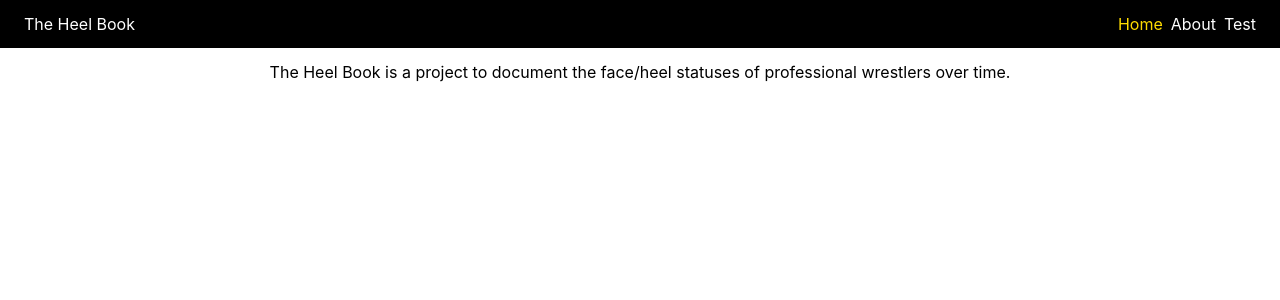
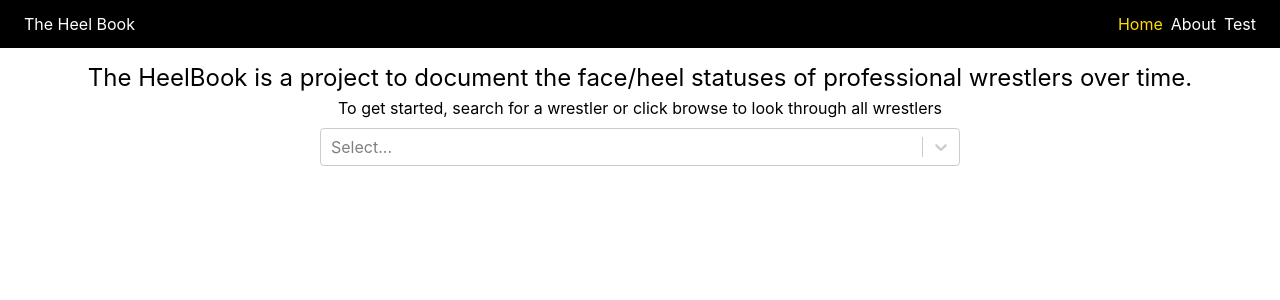
Before and after one commit to ShetlandJ/heel-turn, a React (Create React App) app: page / in a window 1280 px wide. Shown: the top 300 px of the page. Built offline with nearby package versions, Linux system fonts and the light colour scheme.

Commit message:
Getting the search bar in place

```diff
--- a/package.json
+++ b/package.json
@@ -16,6 +16,7 @@
     "react-dom": "^17.0.1",
     "react-router-dom": "^5.2.0",
     "react-scripts": "4.0.0",
+    "react-select": "^3.1.0",
     "tailwindcss": "^1.9.6",
     "web-vitals": "^0.2.4"
   },
--- /dev/null
+++ b/src/components/SearchBar.js
@@ -0,0 +1,14 @@
+import React from 'react';
+import Select from 'react-select';
+
+const options = [
+  { value: 'seth-rollins', label: 'Seth Rollins' },
+  { value: 'roman-reigns', label: 'Roman Reigns' },
+  { value: 'the-rock', label: 'The Rock' },
+];
+
+const SearchBar = () => (
+  <Select className="w-1/2" options={options} />
+);
+
+export default SearchBar;
--- a/src/index.js
+++ b/src/index.js
@@ -6,11 +6,9 @@ import App from './App';
 import reportWebVitals from './reportWebVitals';
 
 ReactDOM.render(
-  <React.StrictMode>
-    <BrowserRouter>
-      <App />
-    </BrowserRouter>
-  </React.StrictMode>,
+  <BrowserRouter>
+    <App />
+  </BrowserRouter>,
   document.getElementById('root'),
 );
 
--- a/src/pages/Home.js
+++ b/src/pages/Home.js
@@ -1,11 +1,22 @@
 import React from 'react';
+import SearchBar from '../components/SearchBar';
 
 function Home() {
   return (
     <div>
-      <h1>
-        The Heel Book is a project to document the face/heel statuses of professional wrestlers over time.
-      </h1>
+      <div>
+        <p className="text-2xl">
+          The HeelBook is a project to document the face/heel statuses of professional wrestlers over time.
+        </p>
+
+        <p className="mb-2">
+          To get started, search for a wrestler or click browse to look through all wrestlers
+        </p>
+      </div>
+
+      <div className="flex h-auto flex-grow justify-center">
+        <SearchBar />
+      </div>
     </div>
   );
 }
```
Also changed, not shown: tailwind.config.js (+15 -0 lines), .eslintrc.js, 1 other file (tests, documents, lock files or other folders).
